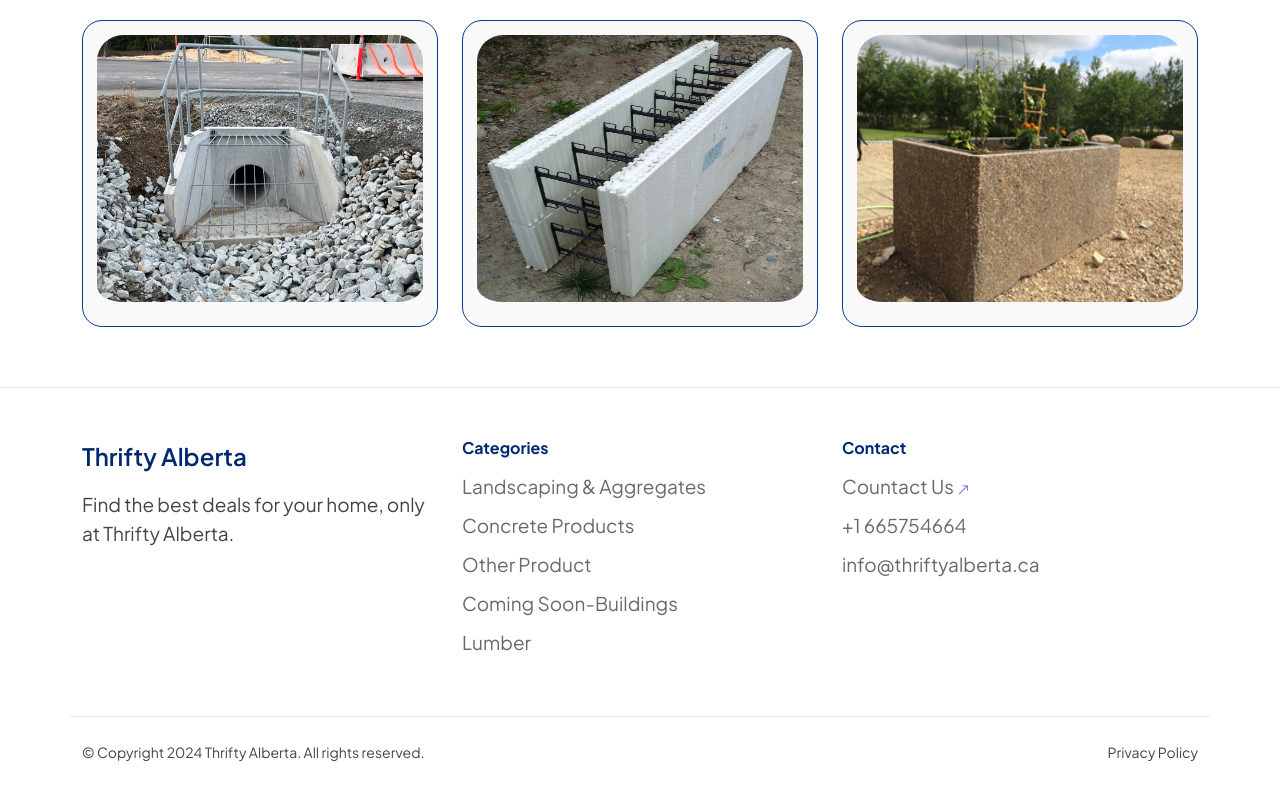
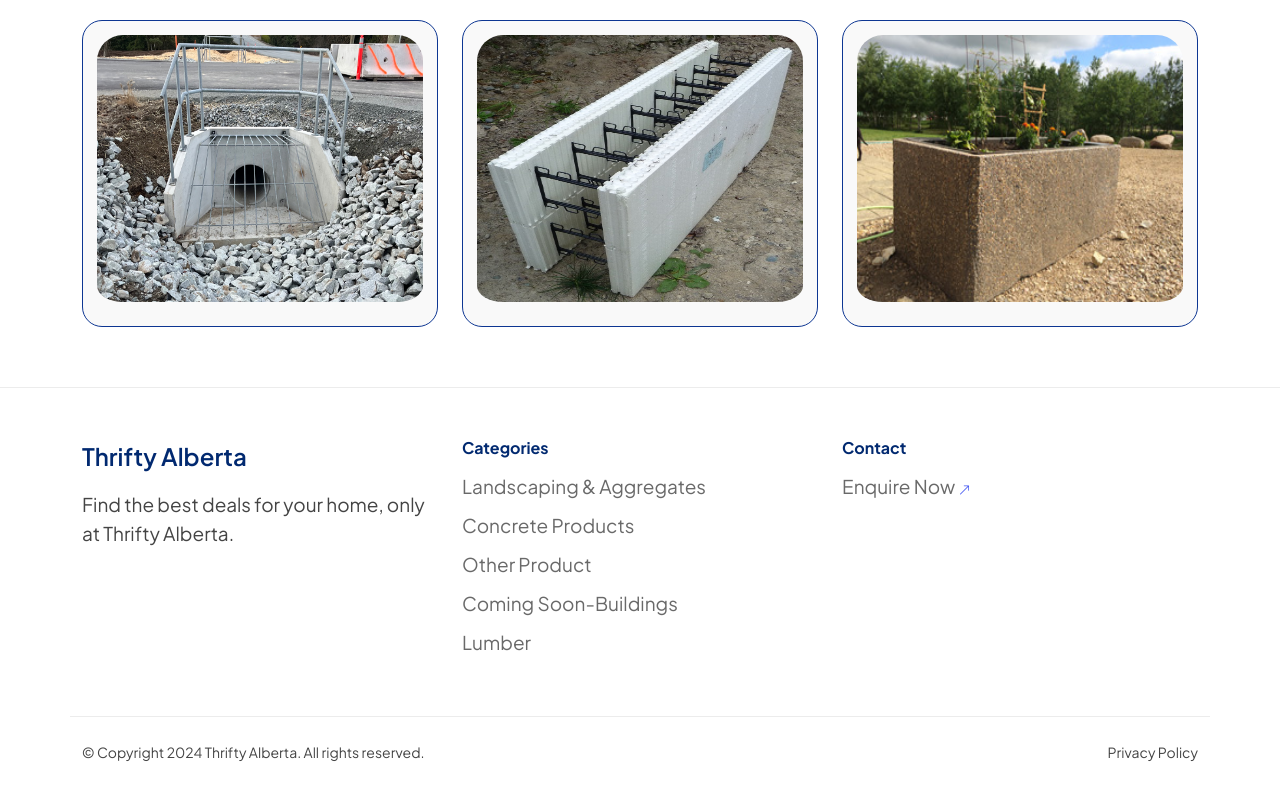
Before and after one commit to thriftyalberta/My-website, a plain HTML site: page concreteproduct.html in a window 1280 px wide. Shown: the part 594-1394 px from the top of the page. Drawn offline with Linux system fonts and the light colour scheme.

Commit message:
concreteproduct.html

```diff
--- a/concreteproduct.html
+++ b/concreteproduct.html
@@ -231,9 +231,8 @@ color-mix(in srgb, var(--default-color), transparent 90%);">
         <div class="col-lg-4 col-md-12 footer-links">
           <h4>Contact</h4>
           <ul>
-            <li><a href="#">Countact Us <i class="bi bi-arrow-up-right"></i></a></li>
-            <li><a href="#">+1  665754664</a></li>
-            <li><a href="#">info@thriftyalberta.ca</a></li>
+            <li><a href="https://forms.gle/aj7QWc8iLM16rPLq9" target="_blank">Enquire Now <i class="bi bi-arrow-up-right"></i></a></li>
+
         </ul>
         </div>
 
```
